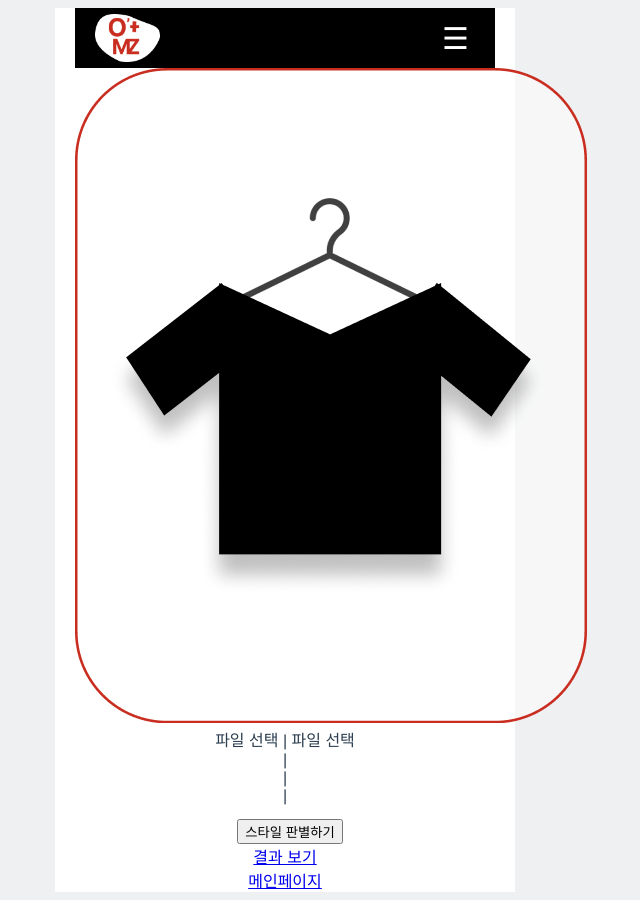
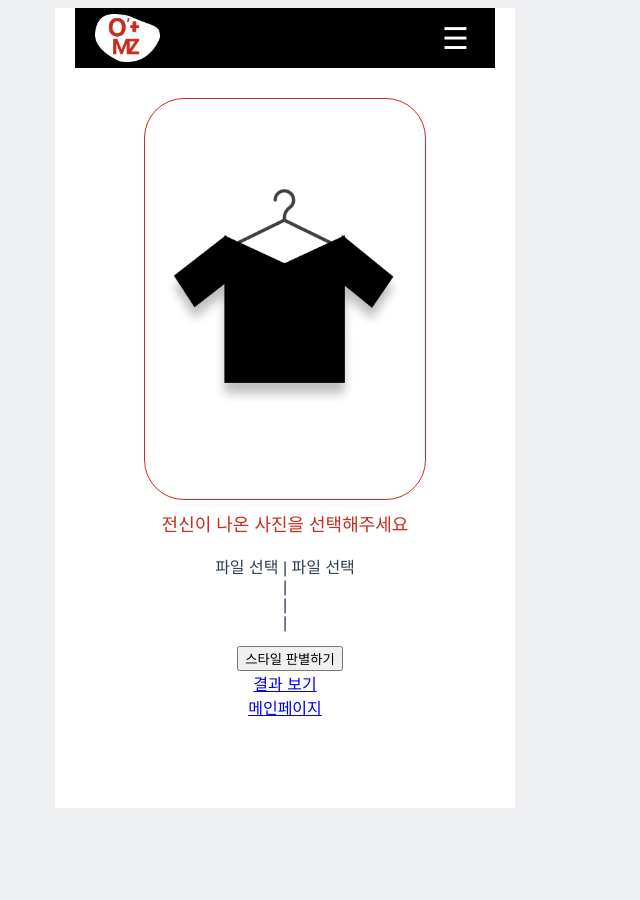
Before and after one commit to ecofriendlyusername/ssafyotmz, a Vue app in the folder frontend/: page /Find in a window 1280 px wide. Shown: the whole page, without its empty margins (355-995 px from the left). After the commit the page ends 816 px from the top, so only its background shows below. Built offline with nearby package versions, Linux system fonts and the light colour scheme.

Commit message:
feature/fe/findstyle 사진 사이즈 조절

```diff
--- a/frontend/src/components/molecules/addDataForm.vue
+++ b/frontend/src/components/molecules/addDataForm.vue
@@ -1,9 +1,13 @@
 <template>
   <div>
-    <div v-if="image">
-      <img :src="image" />
+    <div v-if="!image" id="PhotoBox">
+      <img src="@/assets/img/T.png" style="width:250px; margin-top:25px;">
     </div>
-    <p v-else>사진을 선택해주세요</p>
+
+    <div v-if="image" id="PhotoBox">
+      <img style="width:250px; border-radius: 40px;" :src="image" />
+    </div>
+    <p v-else style="color:#C92D1F; font-size: 18px; margin-top: -20px;">전신이 나온 사진을 선택해주세요</p>
 
     <form @submit.prevent="uploadImage">
       <label for="cameraInput" class="file-label">파일 선택</label>
@@ -21,13 +25,13 @@
 
 <script>
 import axios from 'axios';
-import defaultImg from "@/assets/img/findDefault.png";
+
 export default {
   name: 'HelloWorld',
   data() {
     return {
       file: null,
-      image: defaultImg,
+      image: null,
     };
   },
 
@@ -50,12 +54,8 @@ export default {
       })
       .then(response => {
         console.log(response.data);
-        this.$router.push({
-          path:'/Find/result',
-          props: {
-            result: response.data
-          }
-        })
+        this.result = response.data
+        this.$router.push('/Find/result')
       })
       .catch(error => {
         console.log(error);
@@ -77,4 +77,13 @@ button {
   margin-top: -25px;
   margin-left: 10px;
 }
+
+#PhotoBox {
+  margin: 30px;
+  display: inline-block;
+  width: 280px;
+  height: 400px;
+  border: 1px solid #C92D1F;
+  border-radius: 40px;
+}
 </style>
```
Also changed, not shown: frontend/src/assets/img/T.png (added).
